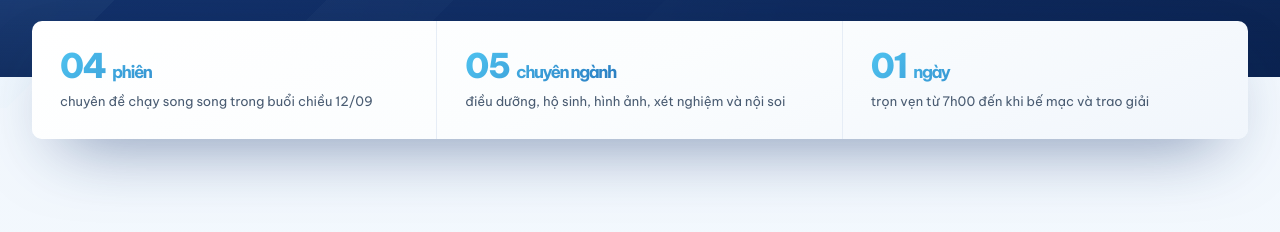
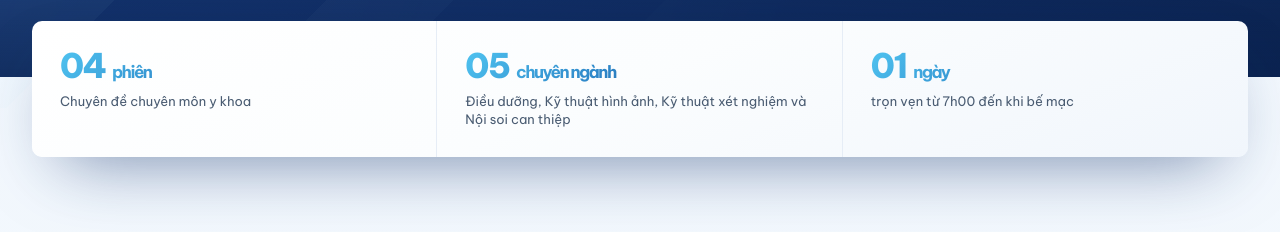
Before and after one commit to LamMilano/Website_HN_DD_KTV_2026, a website: page index.html in a window 1280 px wide. Shown: the part 692-924 px from the top of the page. Drawn offline with Linux system fonts and the light colour scheme.

Commit message:
fix: cập nhật dải số liệu, khẩu hiệu và bỏ nội dung trao giải
- Đổi mô tả "04 phiên" thành "Chuyên đề chuyên môn y khoa"
- Đổi mô tả "05 chuyên ngành" theo tên gọi chuyên môn đầy đủ
- Bỏ ngắt dòng cứng trong khẩu hiệu "Công nghệ dẫn bước - Y đức dẫn đường"
- Gỡ toàn bộ nội dung liên quan đến trao giải báo cáo xuất sắc

Co-Authored-By: Claude Opus 5 <noreply@anthropic.com>

```diff
--- a/index.html
+++ b/index.html
@@ -278,22 +278,20 @@
                     <div class="text-[34px] font-extrabold tracking-[-0.045em] leading-none tabular-nums text-grad">04
                         <span class="text-[17px] font-bold">phiên</span>
                     </div>
-                    <p class="mt-2.5 text-[13px] leading-snug text-ink-3">chuyên đề chạy song song trong buổi chiều
-                        12/09</p>
+                    <p class="mt-2.5 text-[13px] leading-snug text-ink-3">Chuyên đề chuyên môn y khoa</p>
                 </div>
                 <div class="p-6 sm:p-7 border-b sm:border-b-0 sm:border-r border-line-soft">
                     <div class="text-[34px] font-extrabold tracking-[-0.045em] leading-none tabular-nums text-grad">05
                         <span class="text-[17px] font-bold">chuyên ngành</span>
                     </div>
-                    <p class="mt-2.5 text-[13px] leading-snug text-ink-3">điều dưỡng, hộ sinh, hình ảnh, xét nghiệm và
-                        nội soi</p>
+                    <p class="mt-2.5 text-[13px] leading-snug text-ink-3">Điều dưỡng, Kỹ thuật hình ảnh, Kỹ thuật xét
+                        nghiệm và Nội soi can thiệp</p>
                 </div>
                 <div class="p-6 sm:p-7">
                     <div class="text-[34px] font-extrabold tracking-[-0.045em] leading-none tabular-nums text-grad">01
                         <span class="text-[17px] font-bold">ngày</span>
                     </div>
-                    <p class="mt-2.5 text-[13px] leading-snug text-ink-3">trọn vẹn từ 7h00 đến khi bế mạc và trao giải
-                    </p>
+                    <p class="mt-2.5 text-[13px] leading-snug text-ink-3">trọn vẹn từ 7h00 đến khi bế mạc</p>
                 </div>
             </div>
         </div>
@@ -334,8 +332,8 @@
                         <div class="diag-bands diag-bands-dark"></div>
                         <div class="relative">
                             <div class="sec-tag !text-brand-sky-light"><i class="dia dia-gold"></i>Chủ đề hội nghị</div>
-                            <p class="mt-4 text-[22px] md:text-[26px] font-extrabold tracking-[-0.03em] leading-snug">
-                                “Công nghệ dẫn bước<br>– Y đức dẫn đường”</p>
+                            <p class="balance-text mt-4 text-[22px] md:text-[26px] font-extrabold tracking-[-0.03em] leading-snug">
+                                “Công nghệ dẫn bước – Y đức dẫn đường”</p>
                             <p class="mt-5 text-[14.5px] leading-relaxed text-white/75">Hội nghị năm nay tập trung vào
                                 những đột phá trong thực hành lâm sàng: từ ứng dụng chuyển đổi số và trí tuệ nhân tạo
                                 đến chuẩn hoá quy trình, tất cả hướng tới dịch vụ chăm sóc người bệnh an toàn, toàn diện
@@ -496,7 +494,7 @@
                                 Đa khoa Hùng Vương.</p>
                             <span
                                 class="inline-flex items-center gap-2 mt-2.5 px-3 py-1.5 rounded-[6px] text-[12.5px] font-bold text-gold-deep bg-gradient-to-b from-gold-light/30 to-gold/[0.14] border border-gold/35">
-                                <i class="dia dia-gold"></i>Bế mạc &amp; trao giải báo cáo xuất sắc
+                                <i class="dia dia-gold"></i>Bế mạc hội nghị
                             </span>
                         </div>
                     </div>
@@ -602,10 +600,6 @@
                                 <div class="flex items-start gap-2.5 text-[14px] leading-relaxed text-white/80">
                                     <i class="dia dia-gold mt-[5px]"></i><span>Danh sách bài được chọn đã công bố tới
                                         từng tác giả.</span>
-                                </div>
-                                <div class="flex items-start gap-2.5 text-[14px] leading-relaxed text-white/80">
-                                    <i class="dia dia-gold mt-[5px]"></i><span>Bài xuất sắc được trao giải tại phiên bế
-                                        mạc ngày 12/09.</span>
                                 </div>
                             </div>
                             <div
```
